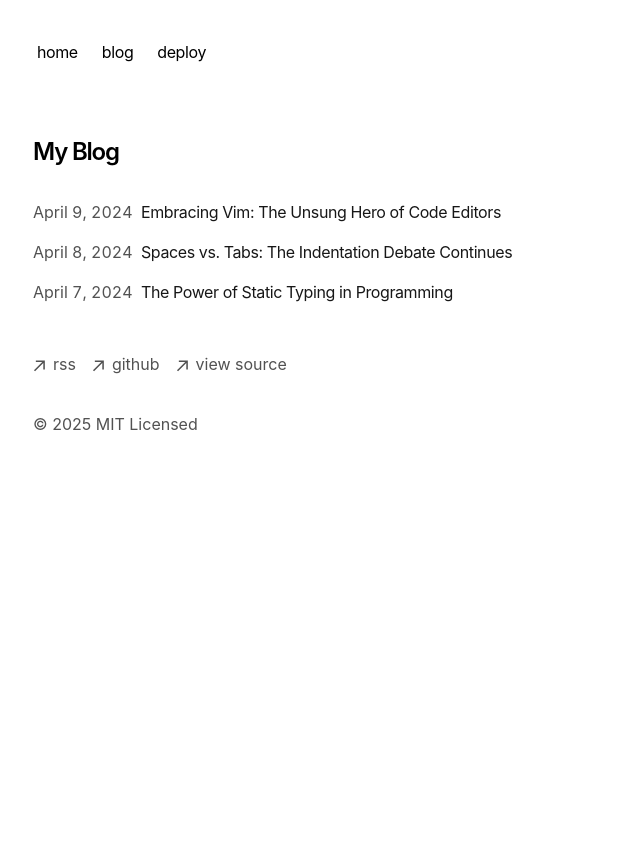
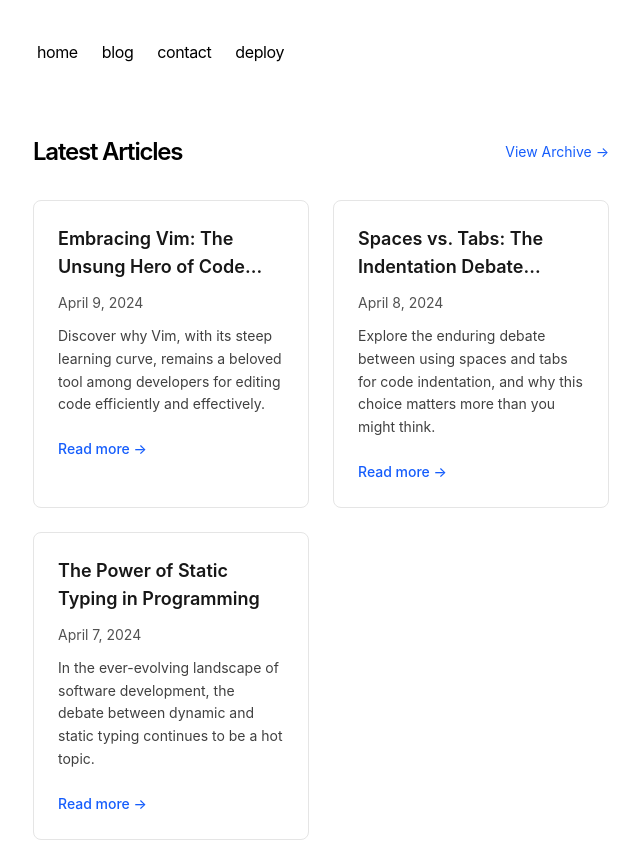
Before and after one commit to JBautistaBeck/nextjs-portfolio, a Next.js app: page /blog in a window 1280 px wide. Shown: the top 842 px of the page, without its empty margins (319-959 px from the left). Before the commit the page ends 800 px from the top, so only its background shows below. Built offline with nearby package versions, Linux system fonts and the light colour scheme.

Commit message:
new blogs display

```diff
--- a/app/blog/page.tsx
+++ b/app/blog/page.tsx
@@ -1,4 +1,5 @@
 import { BlogPosts } from 'app/components/posts'
+import Link from 'next/link'
 
 export const metadata = {
   title: 'Blog',
@@ -8,7 +9,14 @@ export const metadata = {
 export default function Page() {
   return (
     <section>
-      <h1 className="font-semibold text-2xl mb-8 tracking-tighter">My Blog</h1>
+      <div className="flex justify-between items-center mb-8">
+        <h1 className="font-semibold text-2xl tracking-tighter">Latest Articles</h1>
+        <div
+          className="text-sm text-blue-600 dark:text-blue-400 hover:underline"
+        >
+          View Archive →
+        </div>
+      </div>
       <BlogPosts />
     </section>
   )
--- a/app/components/footer.tsx
+++ b/app/components/footer.tsx
@@ -20,37 +20,31 @@ export default function Footer() {
     <footer className="mb-16">
       <ul className="font-sm mt-8 flex flex-col space-x-0 space-y-2 text-neutral-600 md:flex-row md:space-x-4 md:space-y-0 dark:text-neutral-300">
         <li>
-          <a
+          <p
             className="flex items-center transition-all hover:text-neutral-800 dark:hover:text-neutral-100"
             rel="noopener noreferrer"
-            target="_blank"
-            href="/rss"
           >
             <ArrowIcon />
             <p className="ml-2 h-7">rss</p>
-          </a>
+          </p>
         </li>
         <li>
-          <a
+          <p
             className="flex items-center transition-all hover:text-neutral-800 dark:hover:text-neutral-100"
             rel="noopener noreferrer"
-            target="_blank"
-            href="https://github.com/vercel/next.js"
           >
             <ArrowIcon />
             <p className="ml-2 h-7">github</p>
-          </a>
+          </p>
         </li>
         <li>
-          <a
+          <p
             className="flex items-center transition-all hover:text-neutral-800 dark:hover:text-neutral-100"
             rel="noopener noreferrer"
-            target="_blank"
-            href="https://vercel.com/templates/next.js/portfolio-starter-kit"
           >
             <ArrowIcon />
             <p className="ml-2 h-7">view source</p>
-          </a>
+          </p>
         </li>
       </ul>
       <p className="mt-8 text-neutral-600 dark:text-neutral-300">
--- a/app/components/nav.tsx
+++ b/app/components/nav.tsx
@@ -4,10 +4,13 @@ const navItems = {
   '/': {
     name: 'home',
   },
-  '/blog': {
+  '/blogs': {
     name: 'blog',
   },
-  'https://vercel.com/templates/next.js/portfolio-starter-kit': {
+  '/contact': {
+    name: 'contact',
+  },
+  'https://vercel.com/templates/next.js/portfolio-starter-ki': {
     name: 'deploy',
   },
 }
--- a/app/components/posts.tsx
+++ b/app/components/posts.tsx
@@ -5,7 +5,7 @@ export function BlogPosts() {
   let allBlogs = getBlogPosts()
 
   return (
-    <div>
+    <div className="grid grid-cols-1 md:grid-cols-2 gap-6">
       {allBlogs
         .sort((a, b) => {
           if (
@@ -15,19 +15,27 @@ export function BlogPosts() {
           }
           return 1
         })
-        .map((post) => (
+        .map((post, index) => (
           <Link
             key={post.slug}
-            className="flex flex-col space-y-1 mb-4"
-            href={`/blog/${post.slug}`}
+            className="block p-6 bg-white dark:bg-neutral-900 rounded-lg border border-neutral-200 dark:border-neutral-800 hover:shadow-lg transition-shadow"
+            href={index === 1 ? `/blogs/${post.slug}` : `/blog/${post.slug}`}
           >
-            <div className="w-full flex flex-col md:flex-row space-x-0 md:space-x-2">
-              <p className="text-neutral-600 dark:text-neutral-400 w-[100px] tabular-nums">
+            <div className="flex flex-col space-y-3">
+              <h3 className="text-lg font-semibold text-neutral-900 dark:text-neutral-100 line-clamp-2">
+                {post.metadata.title}
+              </h3>
+              <p className="text-sm text-neutral-600 dark:text-neutral-400">
                 {formatDate(post.metadata.publishedAt, false)}
               </p>
-              <p className="text-neutral-900 dark:text-neutral-100 tracking-tight">
-                {post.metadata.title}
+              <p className="text-neutral-700 dark:text-neutral-300 text-sm leading-relaxed">
+                {post.metadata.summary || "Read more about this topic..."}
               </p>
+              <div className="pt-2">
+                <span className="text-blue-600 dark:text-blue-400 text-sm font-medium hover:underline">
+                  Read more →
+                </span>
+              </div>
             </div>
           </Link>
         ))}
```
